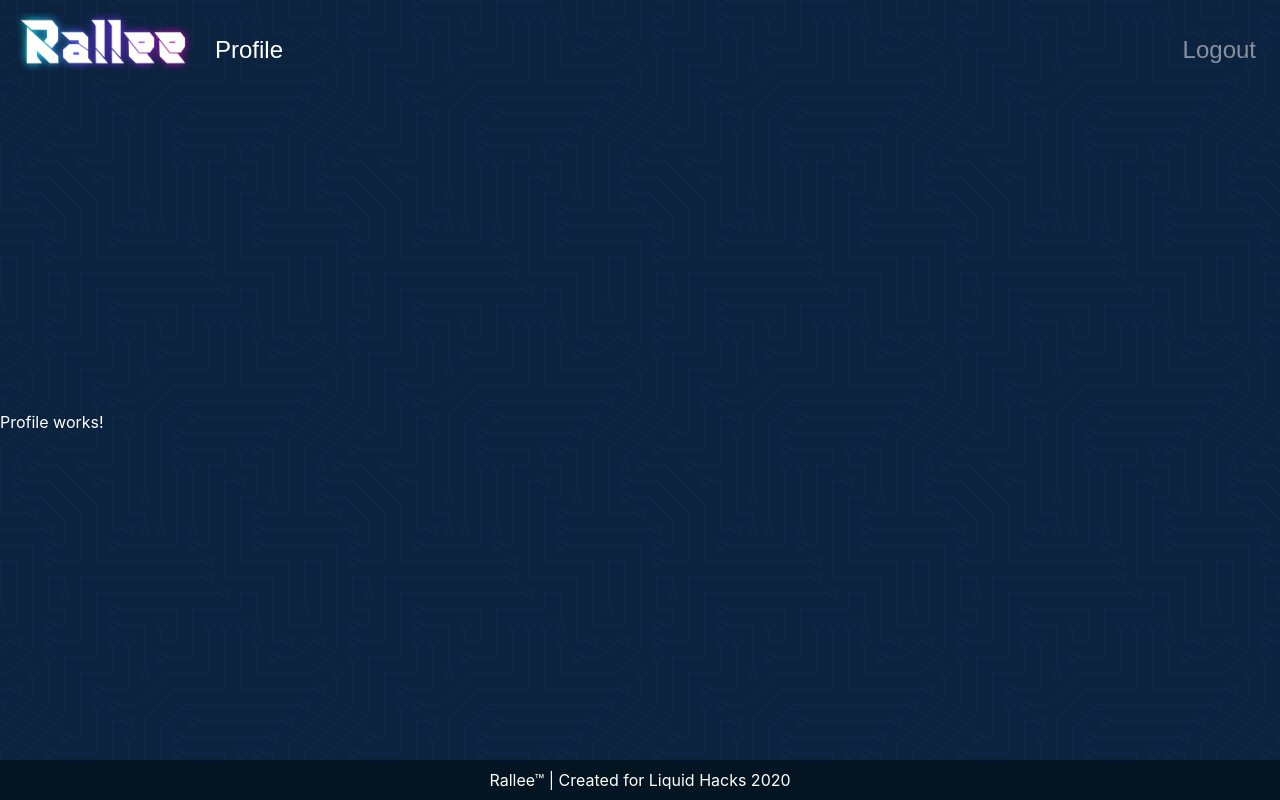
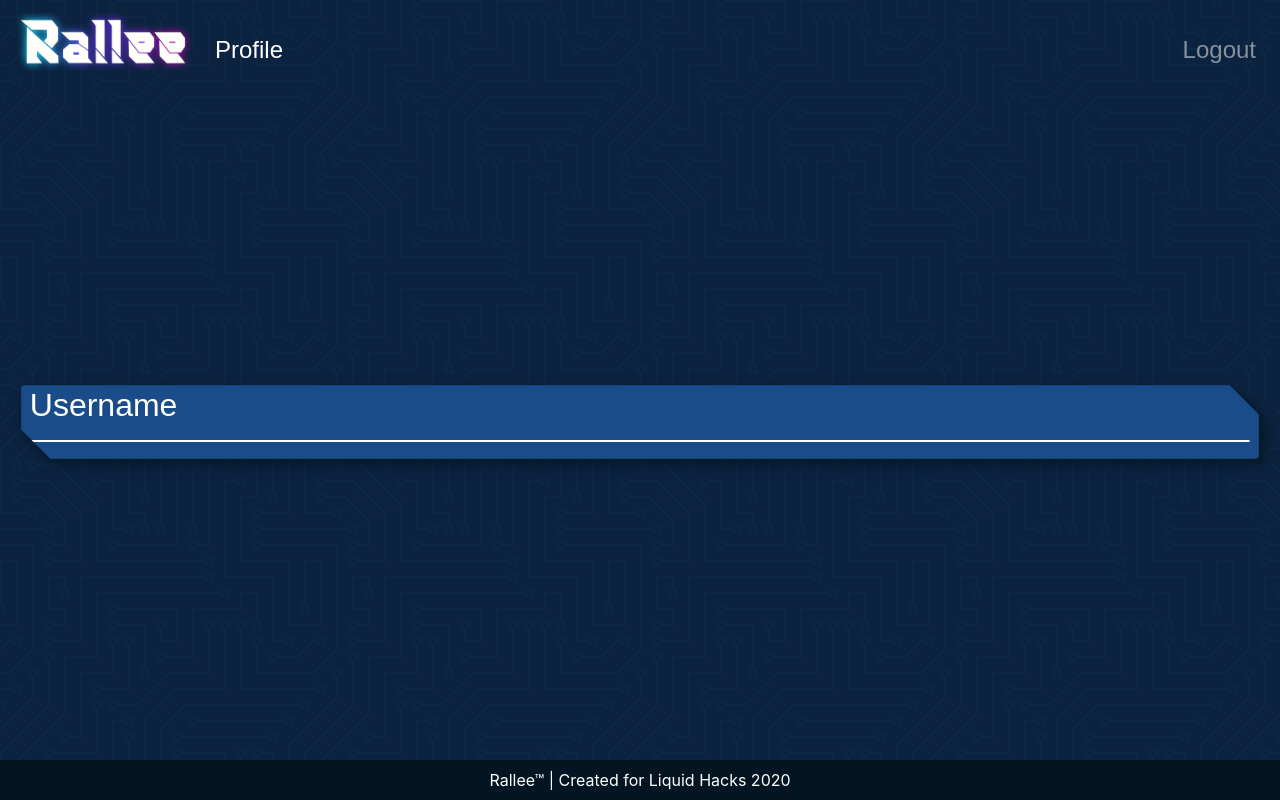
Before and after one commit to NotAnotherMetaTag/fe-rallee-liquidhacks, a React (Create React App) app: page /profile in a window 1280 px wide. Built offline with nearby package versions, Linux system fonts and the light colour scheme; a web font is replaced by a local one.

Commit message:
Fully Refactored EdgedCard

```diff
--- a/src/components/EdgedCard/EdgedCard.jsx
+++ b/src/components/EdgedCard/EdgedCard.jsx
@@ -4,12 +4,14 @@ import "./EdgedCard.scss";
 
 const EdgedCard = (props) => {
     return (
-        <article className="card-parent">
+        <article
+            className={`card-parent ${props.growOnHover ? "card-grow" : ""}`}
+        >
             <Card
                 bg="primary"
                 text="info"
                 style={{
-                    width: "18rem"
+                    width: `${props.width}`
                 }}
             >
                 {props.children}
@@ -18,4 +20,9 @@ const EdgedCard = (props) => {
     );
 };
 
+EdgedCard.defaultProps = {
+    width: "100%",
+    growOnHover: false
+};
+
 export default EdgedCard;
--- a/src/components/EdgedCard/EdgedCard.scss
+++ b/src/components/EdgedCard/EdgedCard.scss
@@ -5,6 +5,9 @@ $corner-cut: 30px;
 .card-parent {
     filter: drop-shadow(0.35rem 0.35rem 0.4rem $rich-black);
     padding: 1.3rem;
+}
+
+.card-grow {
     &:hover,
     &:focus {
         transform: scale(1.1);
--- a/src/components/PlayerCard/PlayerCard.jsx
+++ b/src/components/PlayerCard/PlayerCard.jsx
@@ -1,5 +1,5 @@
 import React, { useState } from "react";
-import { Card, Image, Button, Modal, Carousel } from "react-bootstrap";
+import { Card, Image, Button, Modal } from "react-bootstrap";
 import "./PlayerCard.scss";
 import EdgedCard from "../EdgedCard";
 
@@ -15,9 +15,10 @@ const PlayerCard = (props) => {
                     outline: "none",
                     boxShadow: "none"
                 }}
+                className="card-selector"
                 onClick={handleShow}
             >
-                <EdgedCard>
+                <EdgedCard width="18rem" growOnHover="true">
                     <Card.Img className="card-image" src={`${props.pic}`} />
                     <Card.ImgOverlay style={{ padding: "0.3rem" }}>
                         <Card.Body>
@@ -53,7 +54,7 @@ const PlayerCard = (props) => {
                     <Modal.Body>
                         <button
                             type="button"
-                            class="close"
+                            className="close"
                             data-dismiss="modal"
                             aria-label="Close"
                         >
--- a/src/components/PlayerCard/PlayerCard.scss
+++ b/src/components/PlayerCard/PlayerCard.scss
@@ -1,4 +1,5 @@
 @import "../../custom.scss";
+
 $corner-cut: 30px;
 
 .card-image {
--- a/src/components/Profile/Profile.jsx
+++ b/src/components/Profile/Profile.jsx
@@ -1,11 +1,12 @@
 import React from "react";
 
 import ContentPage from "../ContentPage";
+import ProfileForm from "./ProfileForm";
 
 function Profile() {
     return (
         <ContentPage>
-            <div>Profile works!</div>
+            <ProfileForm />
         </ContentPage>
     );
 }
--- /dev/null
+++ b/src/components/Profile/ProfileForm/ProfileForm.jsx
@@ -0,0 +1,18 @@
+import React from "react";
+import { Form } from "react-bootstrap";
+
+import EdgedCard from "../../EdgedCard";
+import FormDivider from "../../FormDivider";
+
+function ProfileForm() {
+    return (
+        <EdgedCard width="100%">
+            <div style={{ padding: "0 0.5rem" }}>
+                <h2>Username</h2>
+                <FormDivider />
+            </div>
+        </EdgedCard>
+    );
+}
+
+export default ProfileForm;
--- /dev/null
+++ b/src/components/Profile/ProfileForm/index.jsx
@@ -0,0 +1,2 @@
+import ProfileForm from "./ProfileForm";
+export default ProfileForm;
--- a/src/custom.scss
+++ b/src/custom.scss
@@ -17,3 +17,8 @@ $body-color: $baby-powder;
 
 // Import Bootstrap and its default variables
 @import '~bootstrap/scss/bootstrap.scss';
+
+
+h1, h2, h3, h4, h5, h6 {
+    font-family: $header-font;
+}
--- a/src/scss/_layout.scss
+++ b/src/scss/_layout.scss
@@ -1 +1,3 @@
 $tablet-width: 1000px;
+
+$corner-cut: 30px;
```
